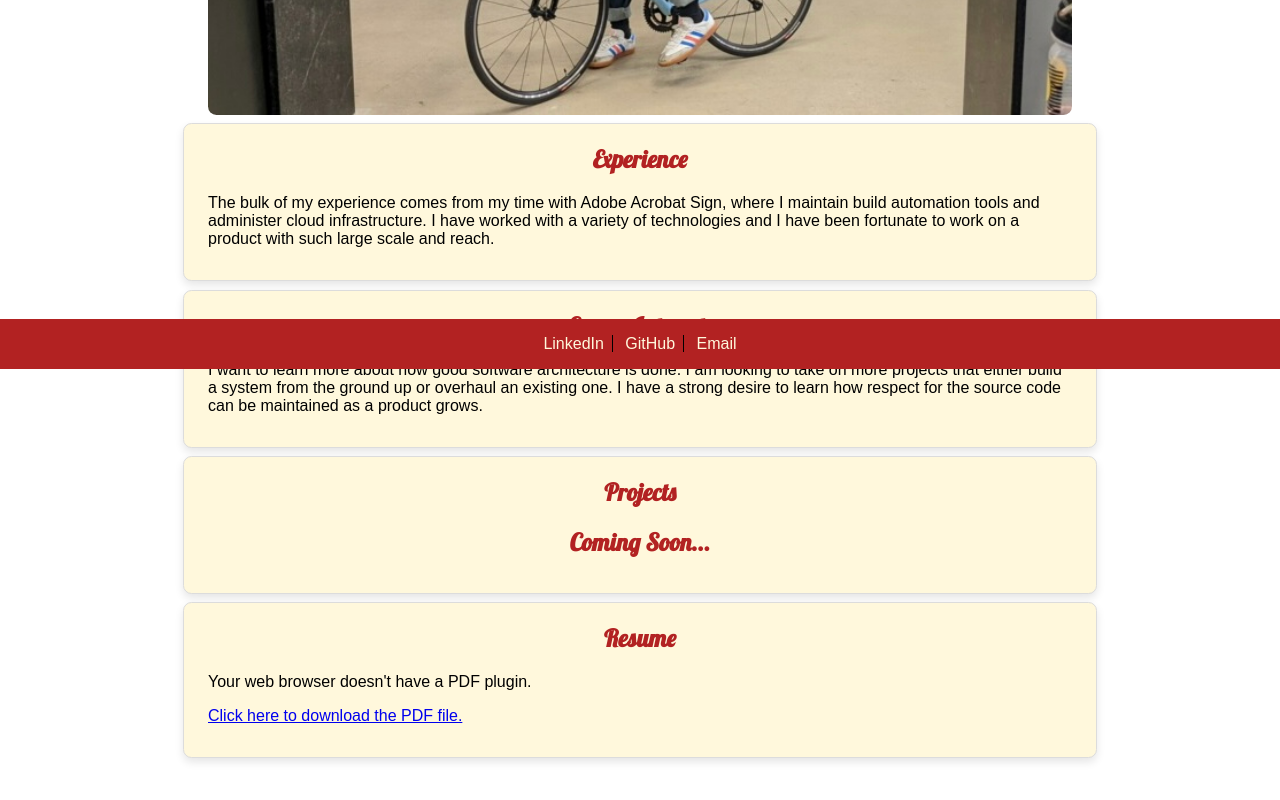
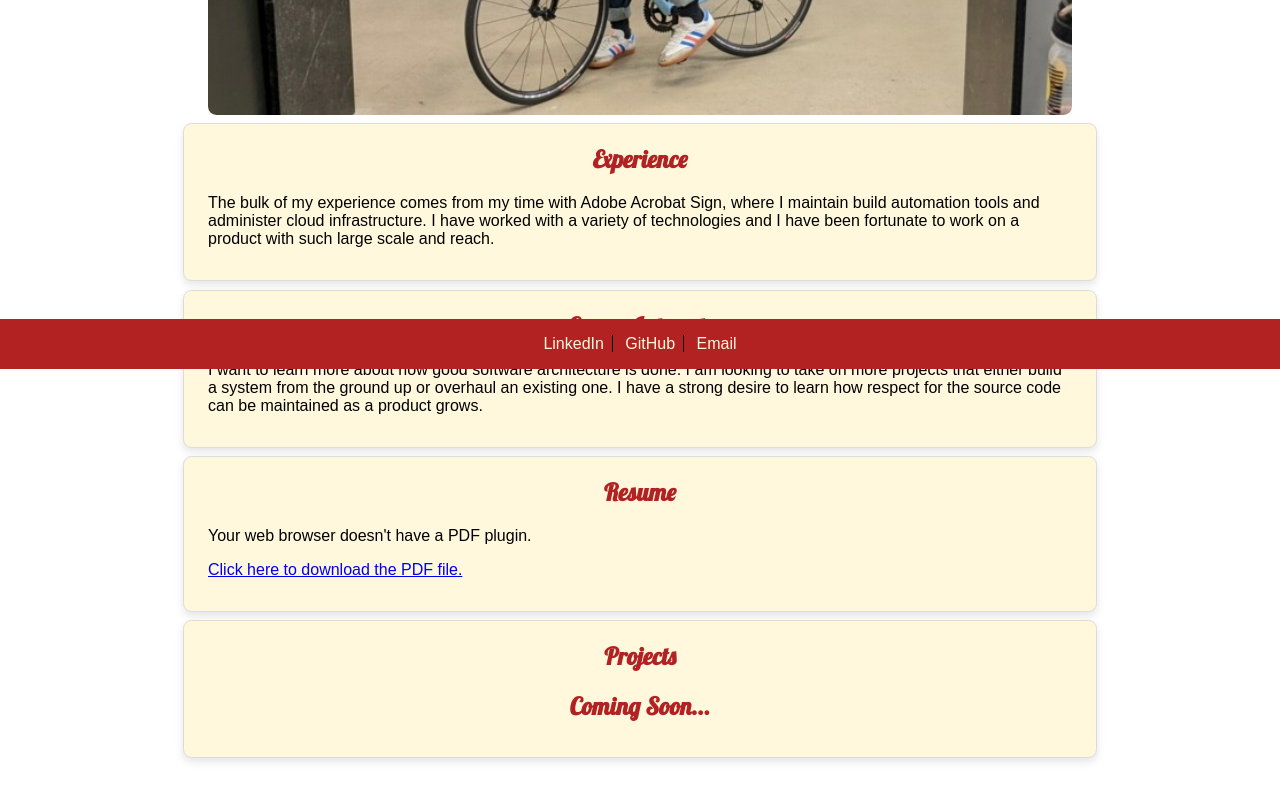
Before and after one commit to madenu/madenu.github.io, a website: page index.html in a window 1280 px wide. Shown: the part 431-1231 px from the top of the page. Drawn offline with Linux system fonts and the light colour scheme.

Commit message:
Update resume

```diff
--- a/css/style.css
+++ b/css/style.css
@@ -62,7 +62,7 @@ h1 {
 }
 
 .card:last-of-type {
-  margin-bottom: 10%;
+  margin-bottom: 15%;
 }
 
 footer ul {
--- a/index.html
+++ b/index.html
@@ -47,16 +47,16 @@
         </div>
 
         <div class="card">
-            <h2>Projects</h2>
-            <h2>Coming Soon...</h2>
-        </div>
-
-        <div class="card">
             <h2>Resume</h2>
             <object data="img/resume.pdf" type="application/pdf" width="500px" height="600px">
                 <p>Your web browser doesn't have a PDF plugin.</p>
                 <p><a href="img/resume.pdf">Click here to download the PDF file.</a></p>
             </object>
+        </div>
+
+        <div class="card">
+            <h2>Projects</h2>
+            <h2>Coming Soon...</h2>
         </div>
 
         <footer>
```
Also changed, not shown: 1 other file.
